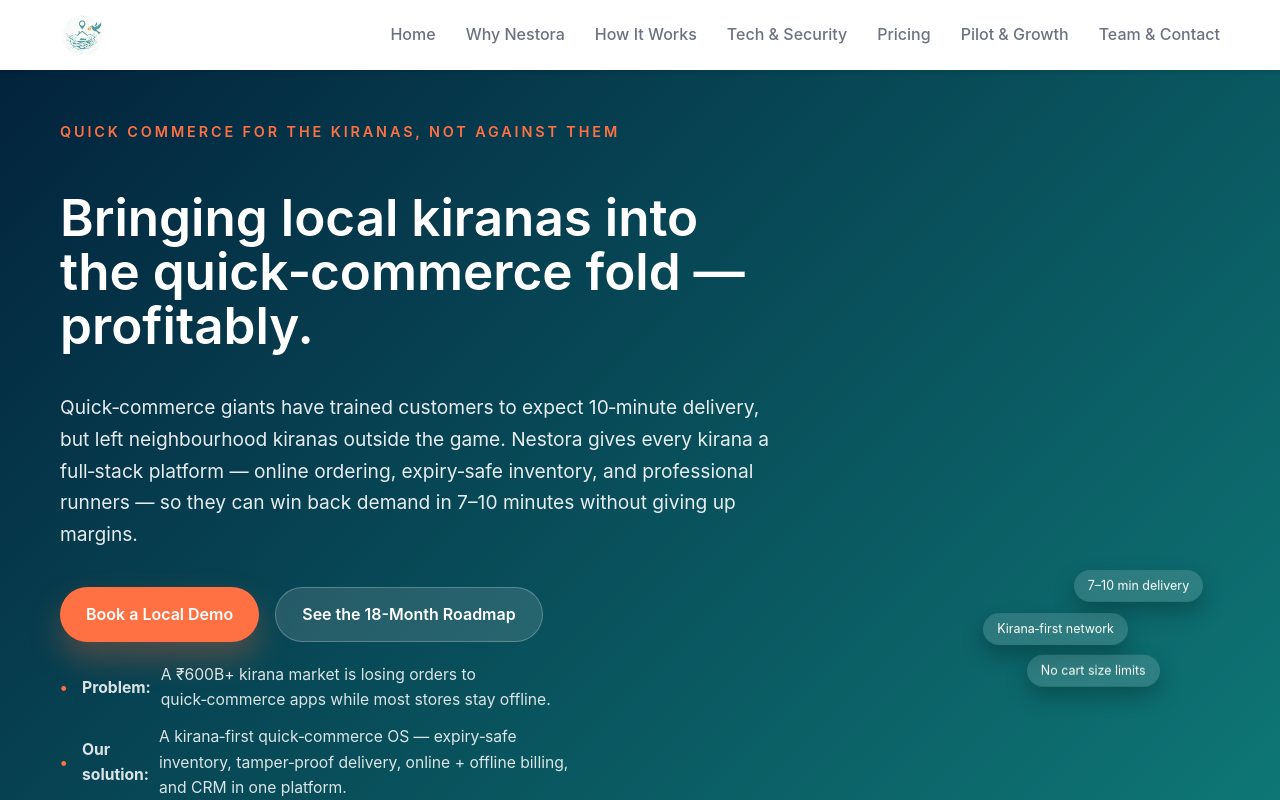
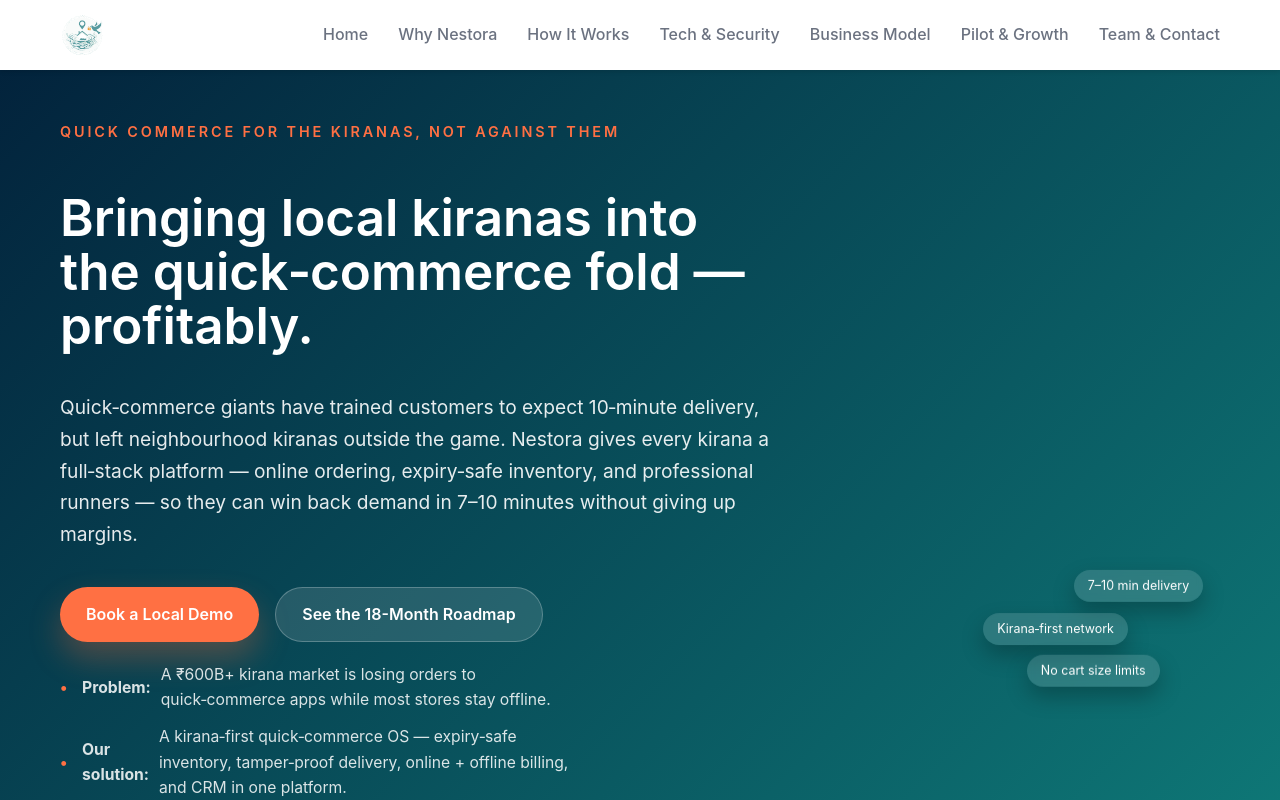
Before and after one commit to Samarth0809/Nestora-Website, a React (Vite) app in the folder nestora-site/: page / in a window 1280 px wide. Shown: the top 800 px of the page. Built offline with nearby package versions, Linux system fonts and the light colour scheme.

Commit message:
hamburger

```diff
--- a/nestora-site/src/components/Header.css
+++ b/nestora-site/src/components/Header.css
@@ -75,7 +75,7 @@
 }
 
 .vendor-btn {
-  background-color: var(--accent-orange);
+  /* background-color: var(--accent-orange); */
   color: var(--white);
   border: none;
   padding: 12px 22px;
@@ -129,9 +129,18 @@
     height: 2px;
     background: var(--muted-gray);
     border-radius: 2px;
-    transition: transform 180ms ease, opacity 180ms ease, background 180ms ease;
+    transition: transform 180ms ease, opacity 180ms ease;
   }
   .hamburger.open span { background: var(--primary-teal); }
+  /* Prevent hover/focus from changing hamburger colors */
+  .hamburger:hover,
+  .hamburger:focus {
+    background: transparent;
+  }
+  .hamburger:hover span,
+  .hamburger:focus span {
+    background: var(--muted-gray);
+  }
   .hamburger.open span:nth-child(1) { transform: translateY(9px) rotate(45deg); }
   .hamburger.open span:nth-child(2) { opacity: 0; }
   .hamburger.open span:nth-child(3) { transform: translateY(-9px) rotate(-45deg); }
--- a/nestora-site/src/components/Header.jsx
+++ b/nestora-site/src/components/Header.jsx
@@ -26,7 +26,7 @@
             <li><a href="#why-nestora">Why Nestora</a></li>
             <li><a href="#how-it-works">How It Works</a></li>
             <li><a href="#tech-security">Tech & Security</a></li>
-            <li><a href="#pricing">Pricing</a></li>
+            <li><a href="#pricing">Business Model</a></li>
             <li><a href="#pilot-growth">Pilot & Growth</a></li>
             <li><a href="#team-contact">Team & Contact</a></li>
           </ul>
@@ -49,7 +49,7 @@
               <li><a href="#why-nestora" onClick={()=>setMobileOpen(false)}>Why Nestora</a></li>
               <li><a href="#how-it-works" onClick={()=>setMobileOpen(false)}>How It Works</a></li>
               <li><a href="#tech-security" onClick={()=>setMobileOpen(false)}>Tech & Security</a></li>
-              <li><a href="#pricing" onClick={()=>setMobileOpen(false)}>Pricing</a></li>
+              <li><a href="#pricing" onClick={()=>setMobileOpen(false)}>Business Model</a></li>
               <li><a href="#pilot-growth" onClick={()=>setMobileOpen(false)}>Pilot & Growth</a></li>
               <li><a href="#team-contact" onClick={()=>setMobileOpen(false)}>Team & Contact</a></li>
             </ul>
```
